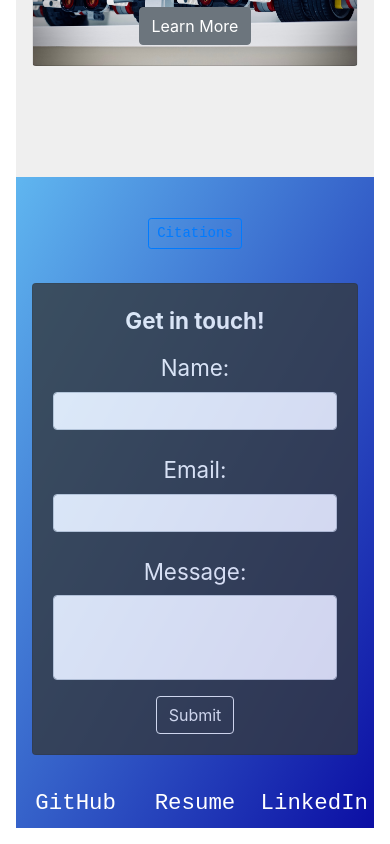
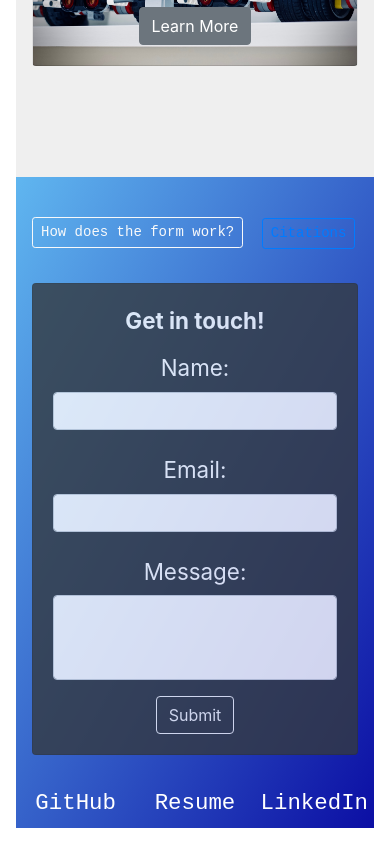
Before and after one commit to andrewlew1s/personal-website, a Vue app: page / in a window 390 px wide. Shown: the part 3885-4729 px from the top of the page. Built offline with nearby package versions, Linux system fonts and the light colour scheme.

Commit message:
feat: how button, responsive

```diff
--- a/src/components/Features.vue
+++ b/src/components/Features.vue
@@ -82,6 +82,15 @@ export default {
 	}
 }
 
+@media only screen and (max-width: 2000px) {
+	.features {
+
+		&__cards {
+			margin-top: 12rem;
+		}
+	}
+}
+
 @media only screen and (max-width: 1500px) {
 	.features {
 
--- a/src/components/Footer.vue
+++ b/src/components/Footer.vue
@@ -2,6 +2,7 @@
 	<div class="footer" >
 		<div class="footer__credit">
 			<b-button variant="outline-primary" size="sm" v-b-popover.hover="'Card icons by Smashicons, www.flaticon.com, license: CC 3.0 BY. Other images from multiple free image websites'">Citations</b-button>
+			<b-button class="footer__form__how" variant="outline-light" size="sm" v-b-popover.hover="'On submission, the data is stored in a firebase collection that triggers a cloud function. The function pings a SendGrid API that will send me an email with your response.'">How does the form work?</b-button>
 		</div>
 		<b-card class="footer__form" bg-variant="dark">
 			<b-form-group
@@ -32,7 +33,6 @@
 				label-for="nested-state">
 			<b-form-input class="footer__form__message" id="nested-state" v-model="message"></b-form-input>
 			</b-form-group>
-
 			<b-button variant="outline-light" @click="submit">Submit</b-button>
 
 			</b-form-group>
@@ -64,7 +64,6 @@ export default {
 				message: this.message,
 				name: this.name
 			}
-
 			db.collection('form').add(person).then(() => {
 				alert("Form Submitted - Thanks for getting in touch")
 			})
@@ -91,6 +90,11 @@ export default {
 
 		&__message {
 			min-height: 10vh;
+		}
+
+		&__how {
+			float: left;
+			margin-left: 1rem;
 		}
 	}
 
```
Also changed, not shown: 1 other file (tests, documents, lock files or other folders).
